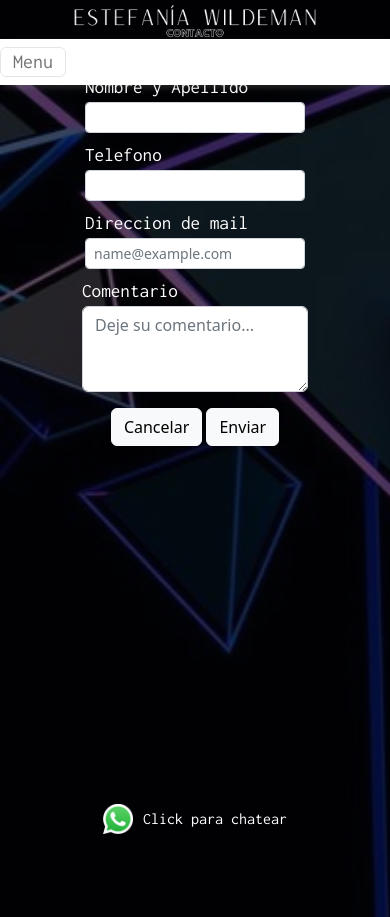
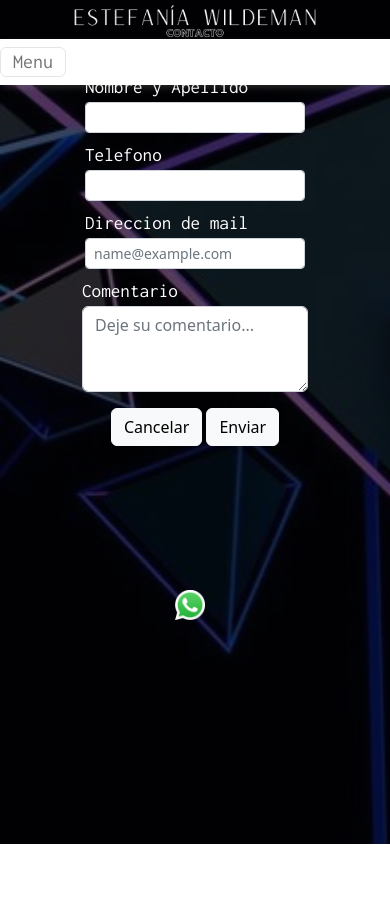
Before and after one commit to EstefiWildeman/PF-Wildeman, a website: page pages/contacto.html in a window 390 px wide. After the commit the page ends 844 px from the top, so only its background shows below. Drawn offline with nearby package versions, Linux system fonts and the light colour scheme.

Commit message:
agrego imagenes y modifico responsive mobile del nav

```diff
--- a/pages/contacto.html
+++ b/pages/contacto.html
@@ -47,7 +47,7 @@
         </div>
     </header>
 
-    <main class="col d-flex flex-column h-100 align-items-center mt-5">
+    <main class=" contacto col d-flex flex-column align-items-center mt-5">
         <div class="mb-2">
             <label for="exampleFormControlInput1" class=" text-white">Nombre y Apellido</label>
             <input type="name" class="form-control form-control-sm" id="NyA" required>
@@ -72,14 +72,13 @@
         </div>
     </main>
 
-        <footer class="footer">
-            <div class="logowp">
-                <img src="../assets/img/extras/whatsapp-logo-png.webp" width="auto" height="auto" alt="Logo de WhatsApp">
-            </div>
-            <div class="linkwp">
-                <a href="https://api.whatsapp.com/send?phone=+541157463117&text=Hola%20Estefania,%20nos%20contactamos%20de..." target="_blank" >Click para chatear</a>
-            </div>
-        </footer>
+    <footer>
+        <div class="logowp">
+            <a href="https://api.whatsapp.com/send?phone=+541157463117&text=Hola%20Estefania,%20nos%20contactamos%20de..."
+                target="_blank"> <img src="../assets/img/extras/whatsapp-logo-png.webp" width="auto" height="auto"
+                    alt="Logo de WhatsApp"> </a>
+        </div>
+    </footer>
         <script src="https://cdn.jsdelivr.net/npm/bootstrap@5.2.3/dist/js/bootstrap.bundle.min.js"
         integrity="sha384-kenU1KFdBIe4zVF0s0G1M5b4hcpxyD9F7jL+jjXkk+Q2h455rYXK/7HAuoJl+0I4"
         crossorigin="anonymous"></script>
--- a/scss/modulos/_footer.scss
+++ b/scss/modulos/_footer.scss
@@ -1,8 +1,5 @@
 footer {
     grid-area: footer;
-    position: fixed;
-    bottom: 0;
-    left: 0;
     width: 100%;
     display: flex;
     justify-content: center;
@@ -18,17 +15,4 @@ footer {
         }
     }
 
-    .linkwp {
-        display: grid;
-        place-items: center;
-
-        a {
-            text-decoration: none;
-            color: #ffffff;
-            font-family: $nav;
-        }
-
-
-    }
-
 }
--- a/scss/modulos/_header.scss
+++ b/scss/modulos/_header.scss
@@ -43,6 +43,22 @@ header {
                     font-size: 1.8rem;
                     font-family: $nav;
 
+                    @include mobilemin {
+                        padding: 0%;
+                    }
+
+                    @include mobile {
+                        padding: 0%;
+                    }
+
+                    @include tablet{
+                        padding: 0%;
+                    }
+
+                    @include desktop{
+                        padding: 0%;
+                    }
+
                     &:hover {
                         font-weight: 600;
                         font-size: 1.6rem;
@@ -61,17 +77,18 @@ header {
                         }
                     }
 
-                    @include tablet{
+                    @include tablet {
                         font-size: $font;
                     }
 
-                    @include desktop{
+                    @include desktop {
                         font-size: 1.4rem;
                     }
                 }
 
                 a.actual {
                     @extend %actual;
+
                     @include mobile {
                         font-size: 1rem;
                     }
--- a/scss/modulos/_main.scss
+++ b/scss/modulos/_main.scss
@@ -218,8 +218,8 @@ main.cuerpoestudios {
                 .card-body {
                     display: flex;
                     flex-wrap: wrap;
-                    flex-basis: 100%;
-                    margin-top: 1rem;
+                    flex-basis: 80%;
+                    margin-top: 0.3rem;
 
                     h1 {
                         font-size: 1.2rem;
@@ -428,3 +428,7 @@ main.cuerposm {
         }
     }
 }
+
+main.contacto{
+    height: 60vh;
+}
```
Also changed, not shown: index.html (+6 -6 lines), pages/estudios.html (+3 -5 lines), pages/intereses.html (+3 -5 lines), pages/sobremi.html (+3 -5 lines), assets/img/extras/GitHub.webp (added), assets/img/extras/Wpps.webp (added), assets/img/extras/computrabajo.webp (added), assets/img/extras/pdf.webp (added), css/style.css, 2 other files.
